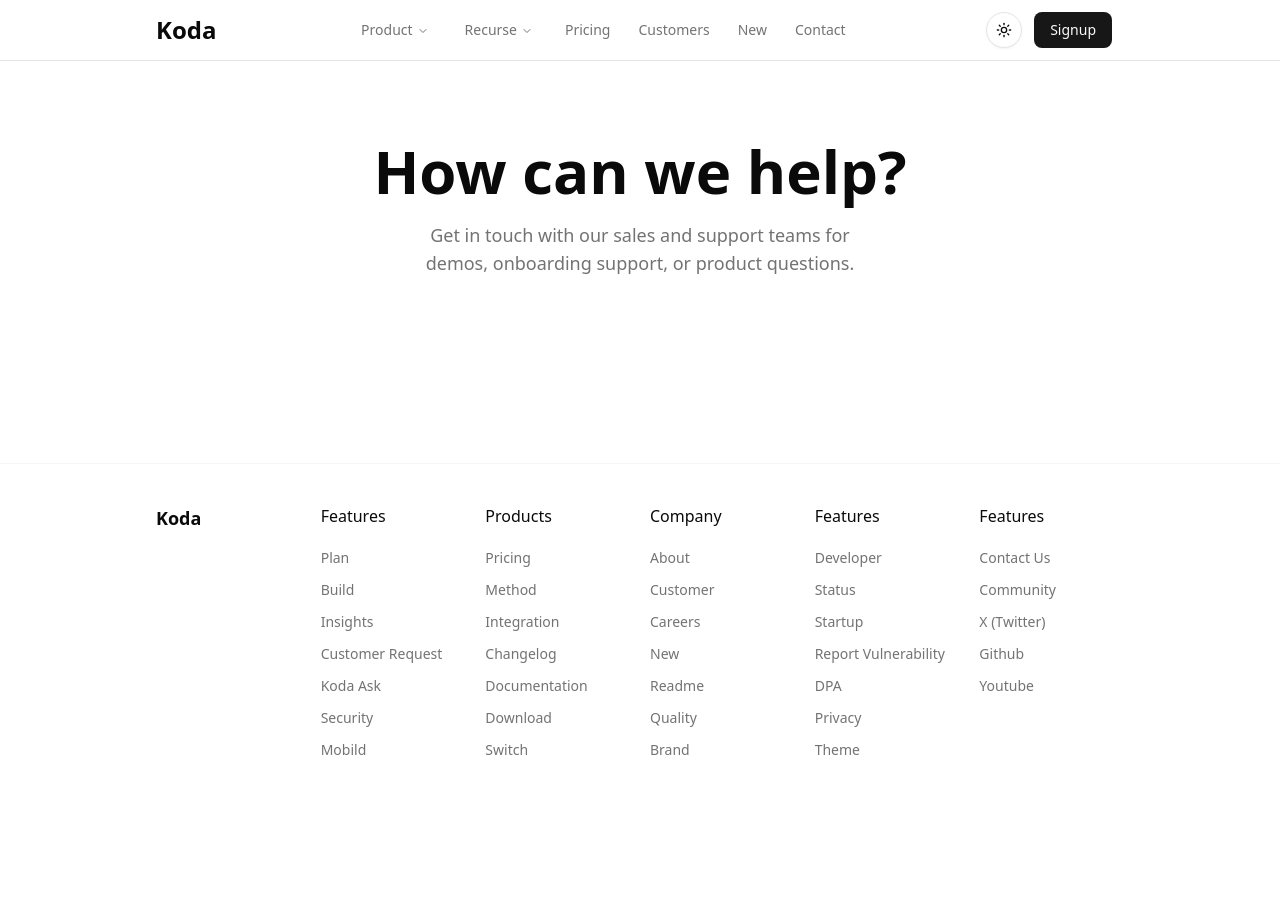
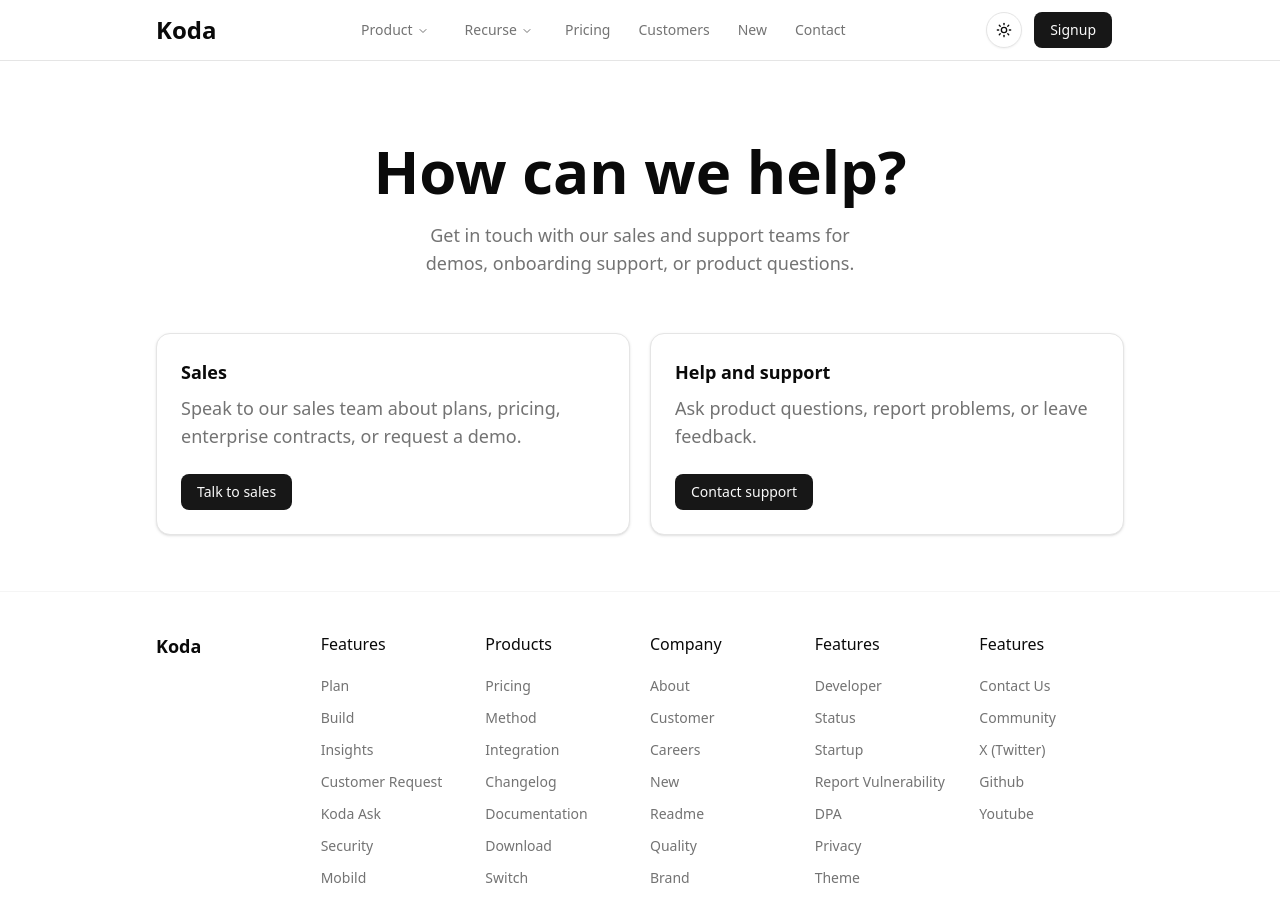
Before and after one commit to rashedulraha/koda, a Next.js app: page /contact in a window 1280 px wide. Shown: the top 922 px of the page. Before the commit the page ends 800 px from the top, so only its background shows below. Built offline with nearby package versions, Linux system fonts and the light colour scheme.

Commit message:
adding contact card

```diff
--- /dev/null
+++ b/src/app/contact/_Shared/Card/Card.tsx
@@ -0,0 +1,31 @@
+import { Button } from "@/components/ui/button";
+import {
+  Card,
+  CardDescription,
+  CardFooter,
+  CardHeader,
+  CardTitle,
+} from "@/components/ui/card";
+import { ContactCard } from "../../_Types/Types";
+
+const CardComponent = ({ data }: ContactCard) => {
+  return (
+    <div>
+      <Card>
+        <CardHeader>
+          <CardTitle className="text-sm md:text-lg text-foreground">
+            {data.title}
+          </CardTitle>
+          <CardDescription className="text-sm md:text-lg text-muted-foreground">
+            {data.subTitle}
+          </CardDescription>
+        </CardHeader>
+        <CardFooter>
+          <Button>{data.button}</Button>
+        </CardFooter>
+      </Card>
+    </div>
+  );
+};
+
+export default CardComponent;
--- /dev/null
+++ b/src/app/contact/_Types/Types.ts
@@ -0,0 +1,7 @@
+export interface ContactCard {
+  data: {
+    title: string;
+    subTitle: string;
+    button: string;
+  };
+}
--- a/src/app/contact/page.tsx
+++ b/src/app/contact/page.tsx
@@ -1,9 +1,10 @@
 import Container from "@/components/Responsive/Container";
+import CardComponent from "./_Shared/Card/Card";
 
 const Contact = () => {
   return (
     <Container>
-      <div className="my-8 md:my-14 lg:my-20">
+      <div className="mt-8 md:mt-14 lg:mt-20">
         <div className="text-center">
           <h1 className="text-foreground text-3xl md:text-5xl lg:text-6xl font-bold">
             How can we help?
@@ -13,6 +14,28 @@ const Contact = () => {
             onboarding support, or product questions.
           </p>
         </div>
+        <div className="flex items-center gap-3 md:gap-5 my-5 md:my-10 lg:my-14 ">
+          <div className="flex-1">
+            <CardComponent
+              data={{
+                title: "Sales",
+                subTitle:
+                  "Speak to our sales team about plans, pricing, enterprise contracts, or request a demo.",
+                button: "Talk to sales",
+              }}
+            />
+          </div>
+          <div className="flex-1">
+            <CardComponent
+              data={{
+                title: "Help and support",
+                subTitle:
+                  "Ask product questions, report problems, or leave feedback.",
+                button: "Contact support",
+              }}
+            />
+          </div>
+        </div>
       </div>
     </Container>
   );
--- /dev/null
+++ b/src/components/ui/card.tsx
@@ -0,0 +1,92 @@
+import * as React from "react"
+
+import { cn } from "@/lib/utils"
+
+function Card({ className, ...props }: React.ComponentProps<"div">) {
+  return (
+    <div
+      data-slot="card"
+      className={cn(
+        "bg-card text-card-foreground flex flex-col gap-6 rounded-xl border py-6 shadow-sm",
+        className
+      )}
+      {...props}
+    />
+  )
+}
+
+function CardHeader({ className, ...props }: React.ComponentProps<"div">) {
+  return (
+    <div
+      data-slot="card-header"
+      className={cn(
+        "@container/card-header grid auto-rows-min grid-rows-[auto_auto] items-start gap-2 px-6 has-data-[slot=card-action]:grid-cols-[1fr_auto] [.border-b]:pb-6",
+        className
+      )}
+      {...props}
+    />
+  )
+}
+
+function CardTitle({ className, ...props }: React.ComponentProps<"div">) {
+  return (
+    <div
+      data-slot="card-title"
+      className={cn("leading-none font-semibold", className)}
+      {...props}
+    />
+  )
+}
+
+function CardDescription({ className, ...props }: React.ComponentProps<"div">) {
+  return (
+    <div
+      data-slot="card-description"
+      className={cn("text-muted-foreground text-sm", className)}
+      {...props}
+    />
+  )
+}
+
+function CardAction({ className, ...props }: React.ComponentProps<"div">) {
+  return (
+    <div
+      data-slot="card-action"
+      className={cn(
+        "col-start-2 row-span-2 row-start-1 self-start justify-self-end",
+        className
+      )}
+      {...props}
+    />
+  )
+}
+
+function CardContent({ className, ...props }: React.ComponentProps<"div">) {
+  return (
+    <div
+      data-slot="card-content"
+      className={cn("px-6", className)}
+      {...props}
+    />
+  )
+}
+
+function CardFooter({ className, ...props }: React.ComponentProps<"div">) {
+  return (
+    <div
+      data-slot="card-footer"
+      className={cn("flex items-center px-6 [.border-t]:pt-6", className)}
+      {...props}
+    />
+  )
+}
+
+export {
+  Card,
+  CardHeader,
+  CardFooter,
+  CardTitle,
+  CardAction,
+  CardDescription,
+  CardContent,
+}
```
